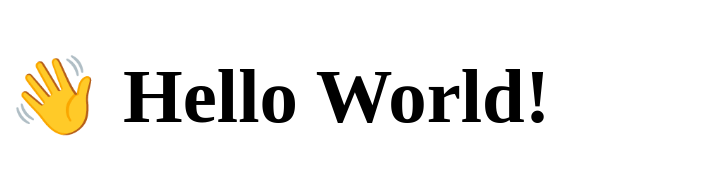
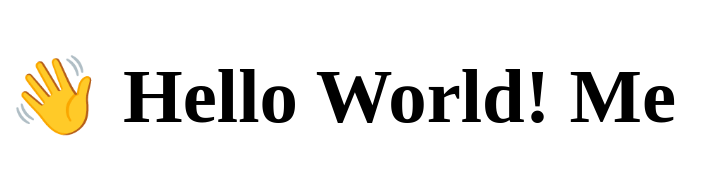
Before and after one commit to blats002/blats002.github.io, a plain HTML site: page index.html in a window 1280 px wide. Shown: the whole page, without its empty margins (0-722 px from the left). Drawn offline with Linux system fonts and the light colour scheme.

Commit message:
Update index.html

```diff
--- a/index.html
+++ b/index.html
@@ -8,7 +8,7 @@
 </head>
 <body>
 <!-- partial:index.partial.html -->
-<h1>👋 Hello World!</h1>
+<h1>👋 Hello World! Me</h1>
 <!-- partial -->
   <script  src="./script.js"></script>
 
```
